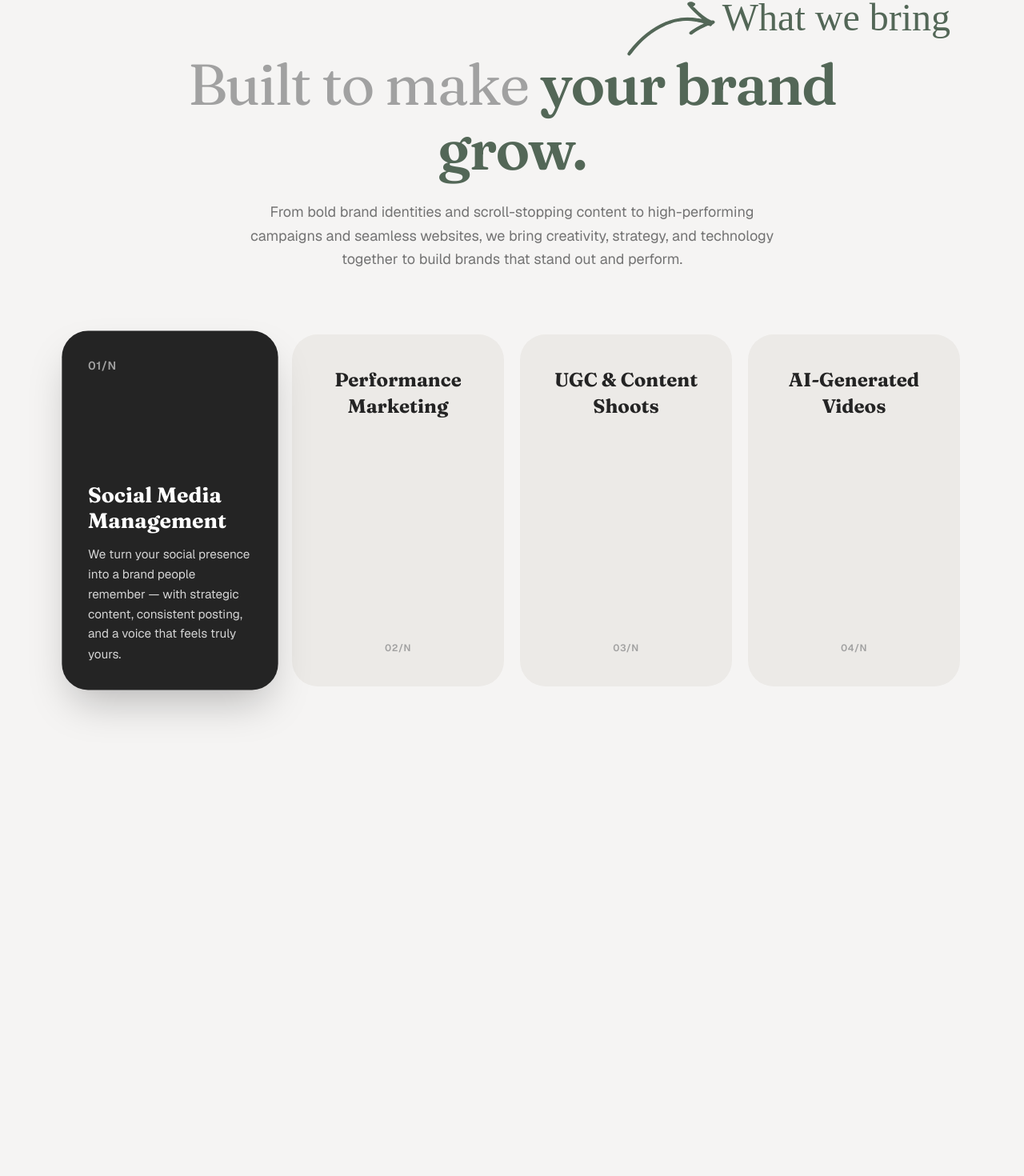
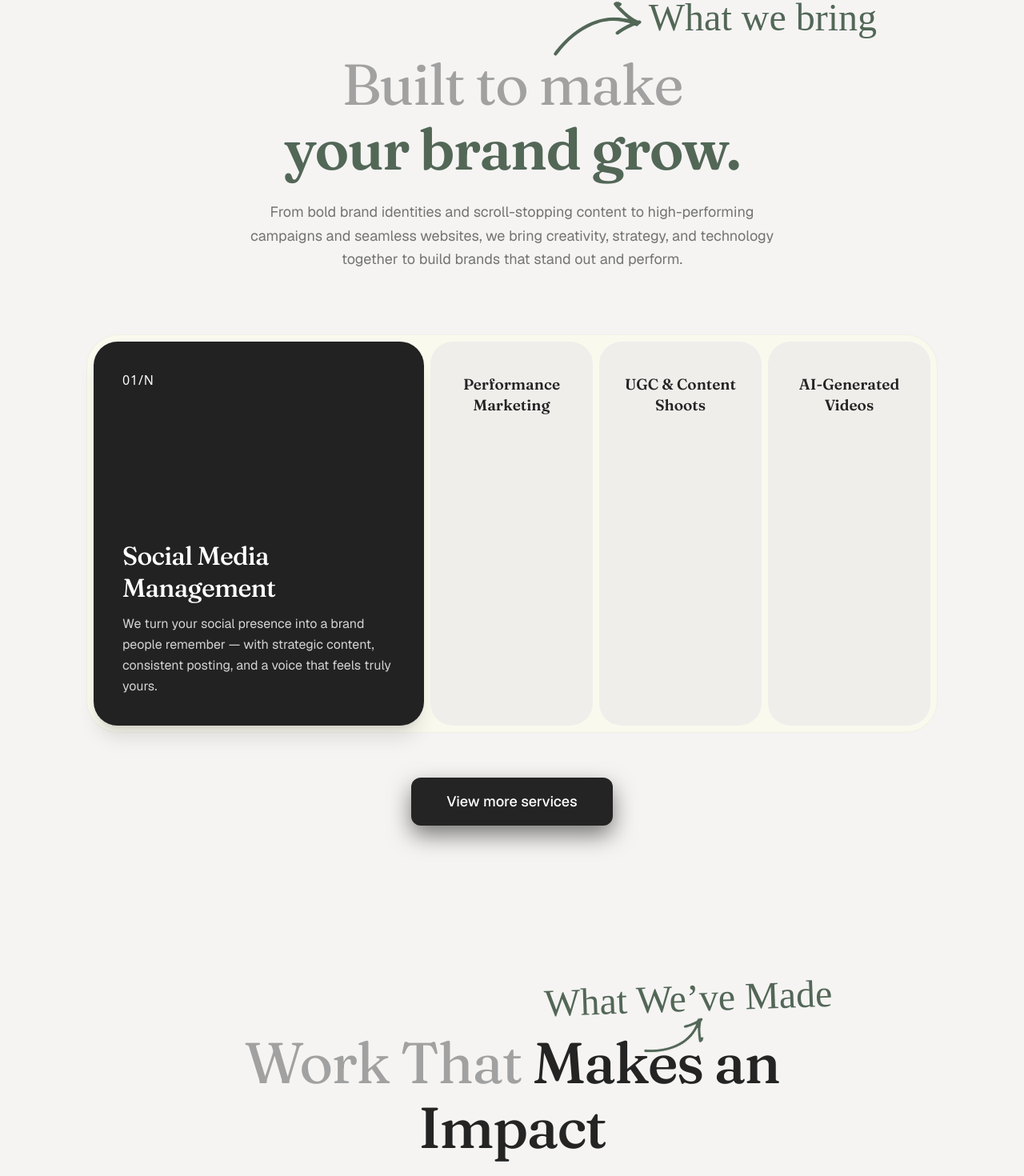
Before and after one commit to Ankita030694/slay, a Next.js app: page / in a window 1280 px wide. Shown: the part 1063-2533 px from the top of the page at 80% size. Before the commit the page ends 2049 px from the top, so only its background shows below. Built offline with nearby package versions, Linux system fonts and the light colour scheme; a web font is replaced by a local one.

Commit message:
multiple sections added

```diff
--- a/app/page.tsx
+++ b/app/page.tsx
@@ -2,6 +2,7 @@
 
 import React, { useState } from "react";
 import Image from "next/image";
+import Link from "next/link";
 import Navbar from "./components/navbar";
 
 export default function Home() {
@@ -163,6 +164,27 @@ export default function Home() {
     },
   ];
 
+  const projects = [
+    {
+      id: "project-1",
+      title: "The Social Refresh",
+      description:
+        "Reimagining a growing brand’s social presence with bold visuals, sharper storytelling, and a strategy built for engagement.",
+      image:
+        "https://images.unsplash.com/photo-1556228720-195a672e8a03?q=80&w=1200&auto=format&fit=crop",
+      tags: ["Design", "Strategy"],
+    },
+    {
+      id: "project-2",
+      title: "The Social Refresh",
+      description:
+        "Reimagining a growing brand’s social presence with bold visuals, sharper storytelling, and a strategy built for engagement.",
+      image:
+        "https://images.unsplash.com/photo-1522337360788-8b13dee7a37e?q=80&w=1200&auto=format&fit=crop",
+      tags: ["Design", "Strategy"],
+    },
+  ];
+
   return (
     <div className="relative min-h-screen w-full bg-[#F5F4F3] text-[#242424] selection:bg-[#242424] selection:text-white overflow-x-hidden">
       {/* Floating Header / Navbar */}
@@ -206,30 +228,29 @@ export default function Home() {
       </section>
 
       {/* "What we bring" / Services Showcase Section */}
-      <section className="w-full bg-[#F5F4F3] py-24 sm:py-32 px-5 sm:px-10 md:px-16 lg:px-20">
-        <div className="max-w-8xl mx-auto">
+      <section className="w-full bg-[#F5F4F3] py-20 sm:py-28 md:py-32 px-4 sm:px-8 md:px-12">
+        <div className="max-w-8xl mx-auto md:px-6 lg:px-15">
           {/* Section Header */}
-          <div className="relative max-w-4xl mx-auto text-center mb-16 sm:mb-20">
+          <div className="relative max-w-4xl mx-auto text-center mb-14 sm:mb-18 md:mb-20">
             {/* Doodle Arrow & Handwritten Note */}
-            <div className="absolute -top-12 sm:-top-16 right-2 sm:right-12 md:right-20 flex items-center gap-2 pointer-events-none select-none translate-x-45">
+            <div className="absolute -top-9 sm:-top-12 md:-top-16 right-0 sm:right-2 md:right-6 lg:right-12 flex items-center gap-1 sm:gap-2 pointer-events-none select-none md:translate-x-8 lg:translate-x-14">
               <Image
                 src="/arrow.svg"
                 alt="Arrow"
                 width={85}
                 height={55}
-                className="w-16 sm:w-24 md:w-28 h-auto object-contain"
+                className="w-10 sm:w-16 md:w-22 lg:w-28 h-auto object-contain shrink-0"
               />
-              <span className="font-doodle text-3xl sm:text-4xl md:text-5xl text-[#536757] whitespace-nowrap pt-3 -translate-y-5">
+              <span className="font-doodle text-2xl sm:text-3xl md:text-4xl lg:text-5xl text-[#536757] whitespace-nowrap pt-1 sm:pt-2 md:pt-3 -translate-y-2 sm:-translate-y-3 md:-translate-y-5">
                 What we bring
               </span>
             </div>
 
             {/* Main Headline */}
             <h2 className="font-heading text-4xl sm:text-5xl md:text-6xl lg:text-7xl tracking-tight leading-[1.12]">
-              <span className="text-neutral-400 font-normal">Built to make </span>
-              <span className="text-[#536757] font-semibold">your brand</span>
+              <span className="text-neutral-400 font-normal">Built to make</span>
               <br />
-              <span className="text-[#536757] font-semibold">grow.</span>
+              <span className="text-[#536757] font-semibold">your brand grow.</span>
             </h2>
 
             {/* Subheading / Description Paragraph */}
@@ -238,55 +259,55 @@ export default function Home() {
             </p>
           </div>
 
-          {/* Cards Grid */}
-          <div className="grid grid-cols-1 md:grid-cols-2 lg:grid-cols-4 gap-4 sm:gap-5 items-stretch">
+          {/* Cards Expandable Container */}
+          <div className="bg-[#FAF9EE] rounded-[32px] sm:rounded-[40px] p-1.5 sm:p-2 border-1 border-[#ECEADE]/60">
+            <div className="flex flex-col md:flex-row gap-1.5 sm:gap-2 h-[580px] sm:h-[500px] md:h-[460px] lg:h-[480px] w-full">
               {services.map((service, index) => {
                 const isActive = activeCard === index;
 
                 return (
                   <div
                     key={service.number}
+                    onMouseEnter={() => setActiveCard(index)}
                     onClick={() => setActiveCard(index)}
-                  onMouseEnter={() => setActiveCard(index)}
-                  className={`rounded-[32px] p-7 sm:p-8 flex flex-col justify-between min-h-[380px] sm:min-h-[440px] transition-all duration-300 cursor-pointer ${
+                    className={`relative overflow-hidden cursor-pointer transition-all duration-500 ease-[cubic-bezier(0.25,1,0.5,1)] flex flex-col justify-between ${
                       isActive
-                      ? "bg-[#242424] text-white shadow-2xl scale-[1.02]"
-                      : "bg-[#ECEAE7] text-[#242424] hover:bg-[#E5E2DF] hover:shadow-md"
+                        ? "flex-[2.8] md:flex-[2.2] bg-[#222222] text-white rounded-[24px] sm:rounded-[30px] p-6 sm:p-8 lg:p-9 shadow-xl"
+                        : "flex-1 bg-[#F0EEEB] text-[#242424] hover:bg-[#EAE7E3] rounded-[22px] sm:rounded-[28px] p-5 sm:p-6"
                     }`}
                   >
-                  {/* Top Header */}
+                    {/* Top Section */}
                     {isActive ? (
                       <div className="flex items-center justify-between w-full">
-                      <span className="text-sm font-semibold tracking-wider text-neutral-400">
+                        <span className="font-sans font-medium text-sm sm:text-base tracking-wider text-white">
                           {service.number}
                         </span>
                       </div>
                     ) : (
-                    <div className="w-full pt-2">
-                      <h3 className="font-heading font-bold text-xl sm:text-2xl text-[#242424] text-center leading-snug">
+                      <div className="w-full pt-2 sm:pt-4 text-center">
+                        <h3 className="font-heading font-semibold text-base sm:text-lg lg:text-[19px] text-[#242424] leading-snug mx-auto max-w-[140px] sm:max-w-[160px]">
                           {service.title}
                         </h3>
                       </div>
                     )}
 
-                  {/* Empty Spacer when inactive */}
+                    {/* Inactive Middle Spacer */}
                     {!isActive && <div />}
 
-                  {/* Bottom Content when Active */}
+                    {/* Bottom Content for Active Card */}
                     {isActive ? (
-                    <div className="flex flex-col gap-3 animate-in fade-in duration-300">
-                      <h3 className="font-heading font-bold text-2xl sm:text-[26px] text-white leading-tight">
+                      <div className="flex flex-col gap-2.5 sm:gap-3 transition-all duration-500 delay-100 ease-out">
+                        <h3 className="font-heading font-medium text-2xl sm:text-3xl lg:text-[32px] text-white leading-tight tracking-tight">
                           {service.title}
                         </h3>
-                      <p className="font-subheading text-neutral-300 text-sm sm:text-[15px] leading-relaxed">
+                        <p className="font-subheading text-neutral-300 text-sm sm:text-[15px] lg:text-base leading-relaxed max-w-lg">
                           {service.description}
                         </p>
                       </div>
                     ) : (
-                    <div className="flex justify-center w-full pb-2">
-                      <span className="text-xs font-semibold tracking-wider text-neutral-400">
-                        {service.number}
-                      </span>
+                      /* Optional Bottom placeholder to balance inactive card */
+                      <div className="w-full flex justify-center opacity-0 pointer-events-none">
+                        <span className="text-xs">{service.number}</span>
                       </div>
                     )}
                   </div>
@@ -294,6 +315,90 @@ export default function Home() {
               })}
             </div>
           </div>
+
+          {/* Action Button */}
+          <div className="mt-10 sm:mt-12 md:mt-14 flex justify-center">
+            <Link
+              href="#book-call"
+              className="inline-flex items-center justify-center bg-[#242424] text-white font-body font-medium text-base sm:text-lg px-8 sm:px-11 py-3.5 sm:py-4 rounded-[12px] shadow-[0_12px_28px_rgba(0,0,0,0.5)] active:scale-95 transition-all duration-300"
+            >
+              View more services
+            </Link>
+          </div>
+        </div>
+      </section>
+
+      {/* "What We've Made" / Project Showcase Section */}
+      <section id="work" className="w-full bg-[#F5F4F3] py-20 sm:py-28 md:py-32 px-4 sm:px-8 md:px-12">
+        <div className="max-w-8xl mx-auto md:px-6 lg:px-15">
+          {/* Section Header */}
+          <div className="relative max-w-3xl mx-auto text-center mb-14 sm:mb-18 md:mb-20">
+            {/* Doodle Arrow & Handwritten Note on Top Right */}
+            <div className="absolute -top-10 sm:-top-14 md:-top-16 right-0 sm:right-2 md:right-4 lg:right-6 flex flex-col items-center pointer-events-none select-none md:translate-x-6 lg:translate-x-10">
+              <span className="font-doodle text-2xl sm:text-3xl md:text-4xl lg:text-5xl text-[#536757] whitespace-nowrap -rotate-2">
+                What We’ve Made
+              </span>
+              <Image
+                src="/arrow.svg"
+                alt="Arrow"
+                width={85}
+                height={55}
+                className="w-10 sm:w-14 md:w-18 lg:w-20 h-auto object-contain shrink-0 rotate-[130deg] scale-x-[-1] mt-0.5 -translate-x-3"
+              />
+            </div>
+
+            {/* Main Headline */}
+            <h2 className="font-heading text-4xl sm:text-5xl md:text-6xl lg:text-7xl tracking-tight leading-[1.12]">
+              <span className="text-neutral-400 font-normal">Work That </span>
+              <span className="text-[#242424] font-medium">Makes an Impact</span>
+            </h2>
+
+            {/* Subheading / Description Paragraph */}
+            <p className="font-subheading text-neutral-500 max-w-xl mx-auto text-base sm:text-lg leading-relaxed mt-4 sm:mt-5">
+              From strategy to execution, we create work that gets attention, builds brands, and drives results.
+            </p>
+          </div>
+
+          {/* Project Showcase Grid */}
+          <div className="grid grid-cols-1 md:grid-cols-2 gap-8 sm:gap-10 lg:gap-12">
+            {projects.map((project, idx) => (
+              <div key={`${project.id}-${idx}`} className="group flex flex-col cursor-pointer">
+                {/* Image Container */}
+                <div className="relative w-full aspect-[4/4.1] sm:aspect-[4/3.9] md:aspect-[4/4] rounded-[28px] sm:rounded-[36px] overflow-hidden bg-[#ECEAE6] shadow-sm">
+                  <Image
+                    src={project.image}
+                    alt={project.title}
+                    fill
+                    className="object-cover group-hover:scale-105 transition-transform duration-700 ease-out"
+                    unoptimized
+                  />
+                </div>
+
+                {/* Project Details */}
+                <div className="flex flex-col mt-6 sm:mt-7">
+                  <h3 className="font-heading font-semibold text-2xl sm:text-3xl text-[#242424] tracking-tight group-hover:text-[#536757] transition-colors duration-200">
+                    {project.title}
+                  </h3>
+                  <p className="font-subheading text-neutral-500 text-sm sm:text-base leading-relaxed mt-2 max-w-xl">
+                    {project.description}
+                  </p>
+
+                  {/* Tags */}
+                  <div className="flex items-center gap-3 mt-4 sm:mt-5 flex-wrap">
+                    {project.tags.map((tag, tagIdx) => (
+                      <span
+                        key={tagIdx}
+                        className="px-6 sm:px-7 py-2.5 rounded-full bg-white text-[#242424] font-body font-medium text-sm sm:text-[15px] shadow-[0_2px_12px_rgba(0,0,0,0.04)] border border-black/[0.04] hover:bg-[#242424] hover:text-white transition-colors duration-200"
+                      >
+                        {tag}
+                      </span>
+                    ))}
+                  </div>
+                </div>
+              </div>
+            ))}
+          </div>
+        </div>
       </section>
     </div>
   );
```
Lines whose indentation alone changed are shown as unchanged.
